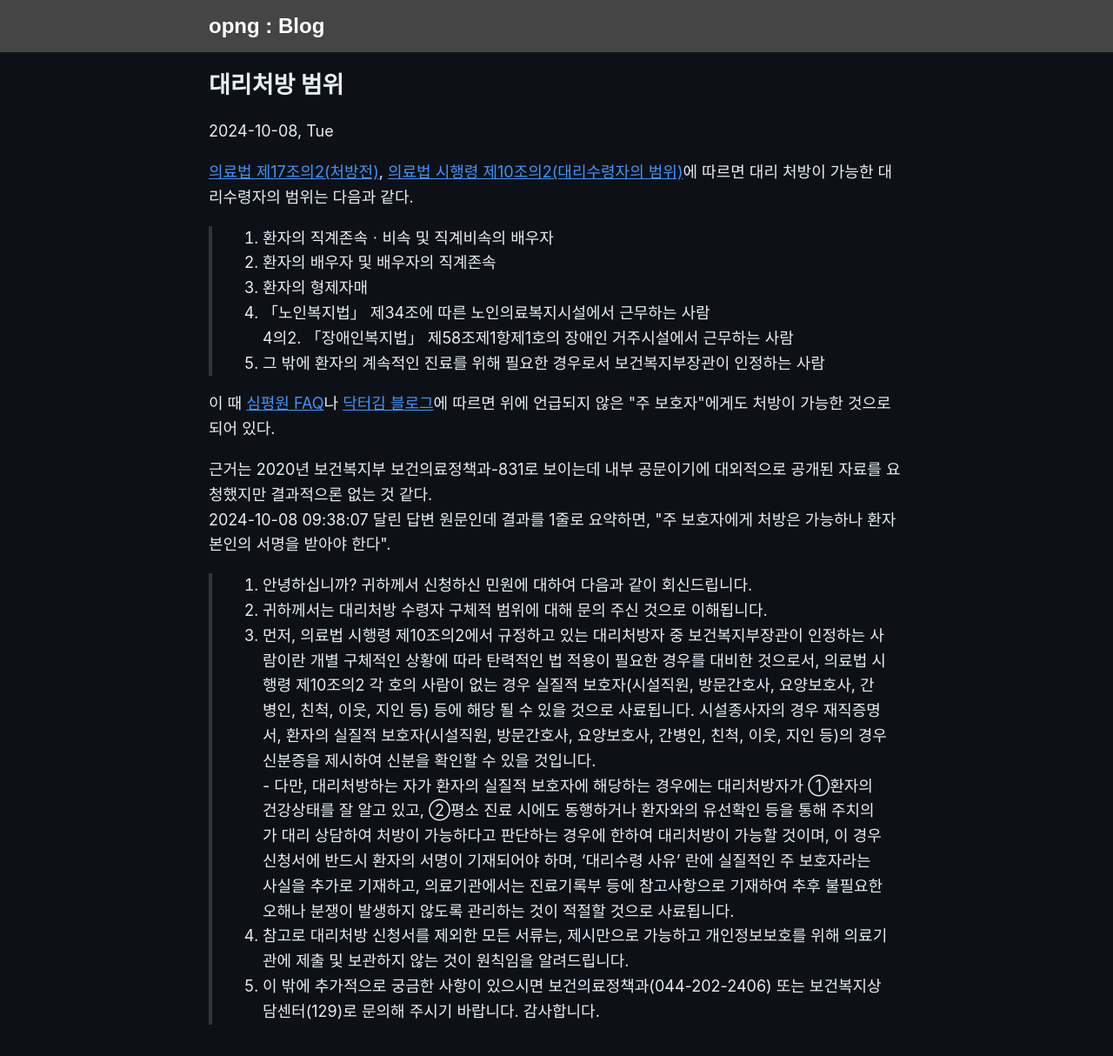
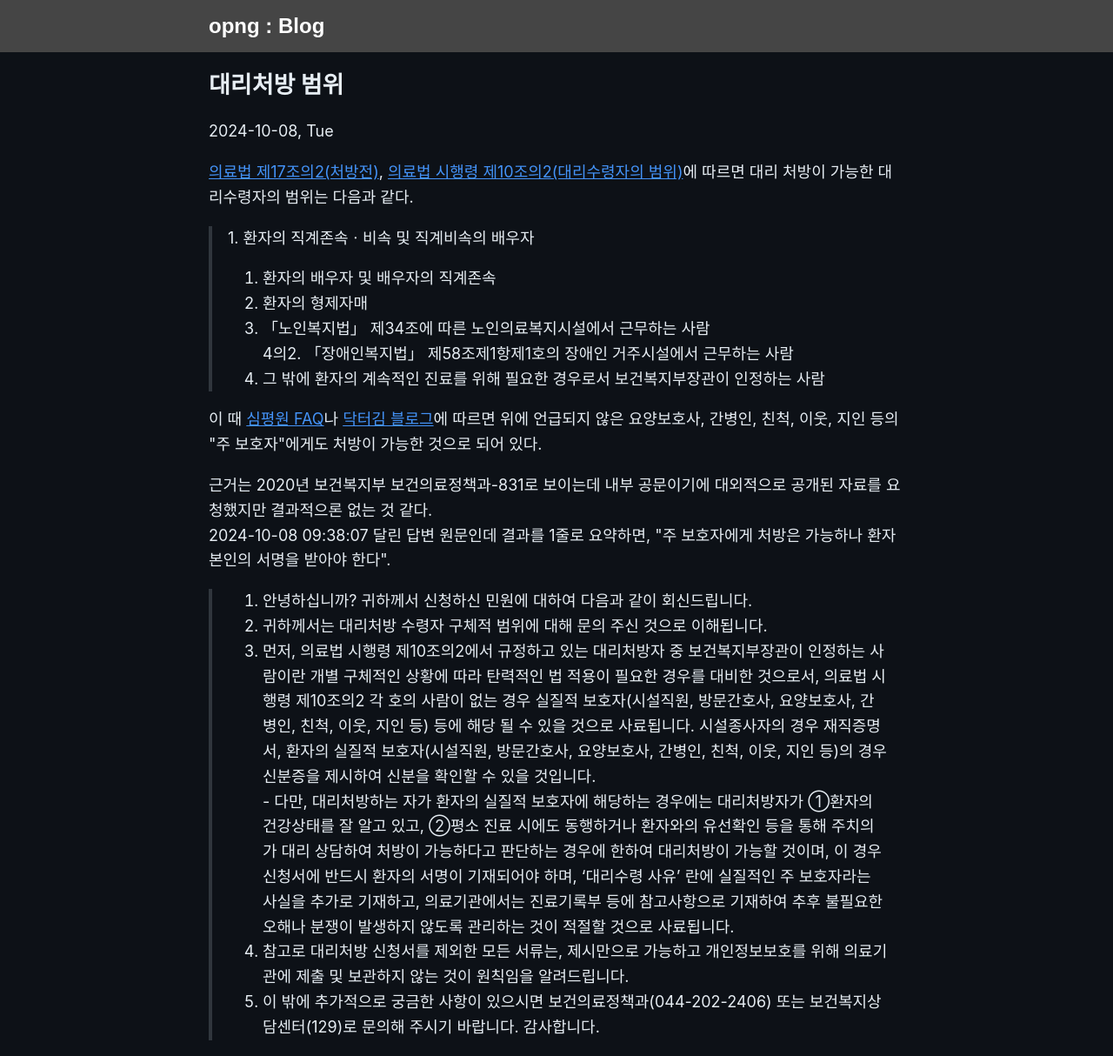
Before and after one commit to openingnow/openingnow.github.io, a Jekyll site: the page built from _posts/2024-10-08-대리처방 범위.md, in a window 1280 px wide. Shown: the whole page at 87% size. Built offline with Jekyll 4.4.1, drawn with Linux system fonts in a browser that asks for light colours; our own code applies the rules of GitHub Pages for plain Markdown files.

Commit message:
fx e6423188730de43df42c1384350e466a

```diff
--- a/_posts/2024-10-08-대리처방 범위.md
+++ b/_posts/2024-10-08-대리처방 범위.md
@@ -3,14 +3,14 @@ permalink: e6423188730de43df42c1384350e466a
 ---
 [의료법 제17조의2(처방전)](https://www.law.go.kr/법령/의료법/제17조의2), [의료법 시행령 제10조의2(대리수령자의 범위)](https://www.law.go.kr/법령/의료법시행령/제10조의2)에 따르면 대리 처방이 가능한 대리수령자의 범위는 다음과 같다.
 
-> 1. 환자의 직계존속ㆍ비속 및 직계비속의 배우자
+> 1\. 환자의 직계존속ㆍ비속 및 직계비속의 배우자
 > 2. 환자의 배우자 및 배우자의 직계존속
 > 3. 환자의 형제자매
 > 4. 「노인복지법」 제34조에 따른 노인의료복지시설에서 근무하는 사람
 > 4의2. 「장애인복지법」 제58조제1항제1호의 장애인 거주시설에서 근무하는 사람
 > 5. 그 밖에 환자의 계속적인 진료를 위해 필요한 경우로서 보건복지부장관이 인정하는 사람
 
-이 때 [심평원 FAQ](https://www.hira.or.kr/bbsDummy.do?brdBltNo=47067&brdScnBltNo=4&pgmid=HIRAA010006011200)나 [닥터김 블로그](https://blog.naver.com/39954/221824698916)에 따르면 위에 언급되지 않은 "주 보호자"에게도 처방이 가능한 것으로 되어 있다.
+이 때 [심평원 FAQ](https://www.hira.or.kr/bbsDummy.do?brdBltNo=47067&brdScnBltNo=4&pgmid=HIRAA010006011200)나 [닥터김 블로그](https://blog.naver.com/39954/221824698916)에 따르면 위에 언급되지 않은 요양보호사, 간병인, 친척, 이웃, 지인 등의 "주 보호자"에게도 처방이 가능한 것으로 되어 있다.
 
 근거는 2020년 보건복지부 보건의료정책과-831로 보이는데 내부 공문이기에 대외적으로 공개된 자료를 요청했지만 결과적으론 없는 것 같다.
 2024-10-08 09:38:07 달린 답변 원문인데 결과를 1줄로 요약하면, "주 보호자에게 처방은 가능하나 환자 본인의 서명을 받아야 한다".
```
